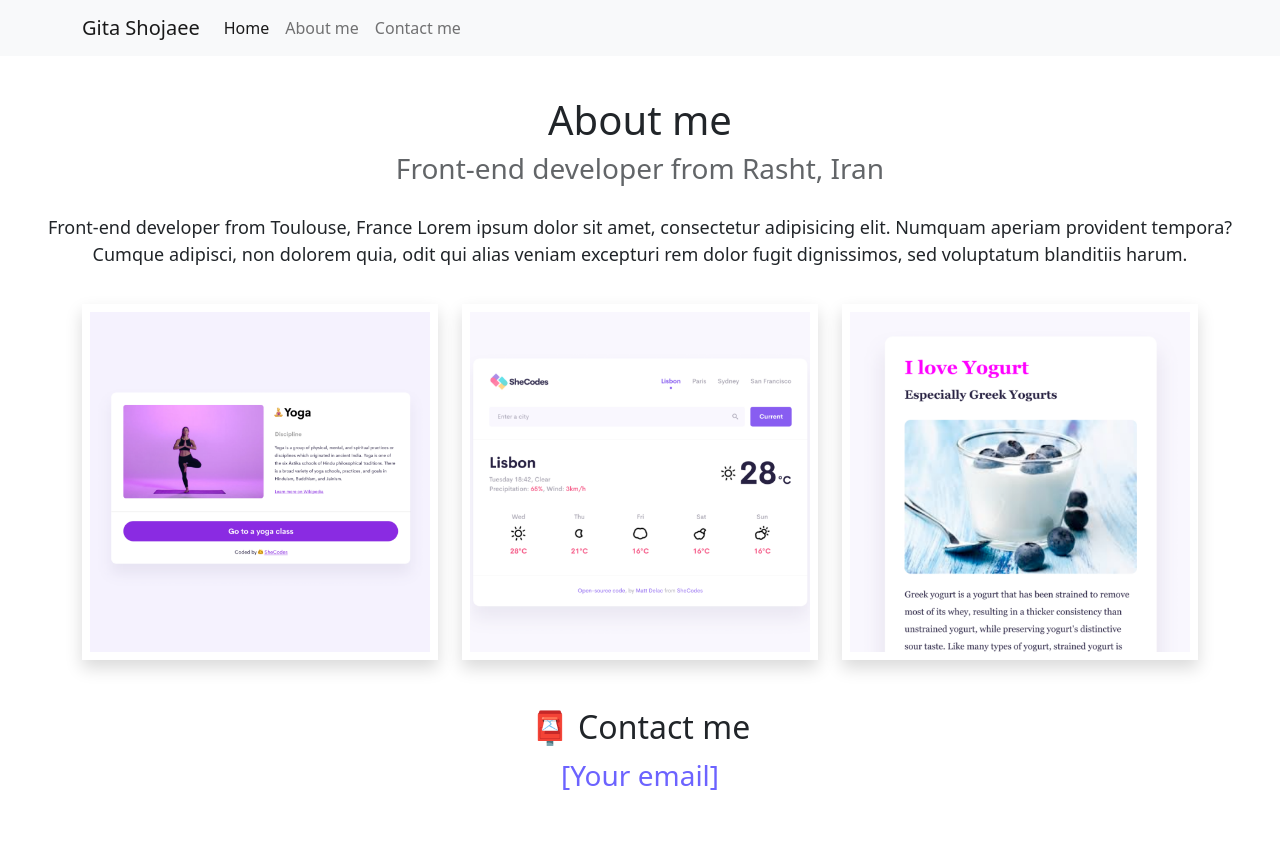
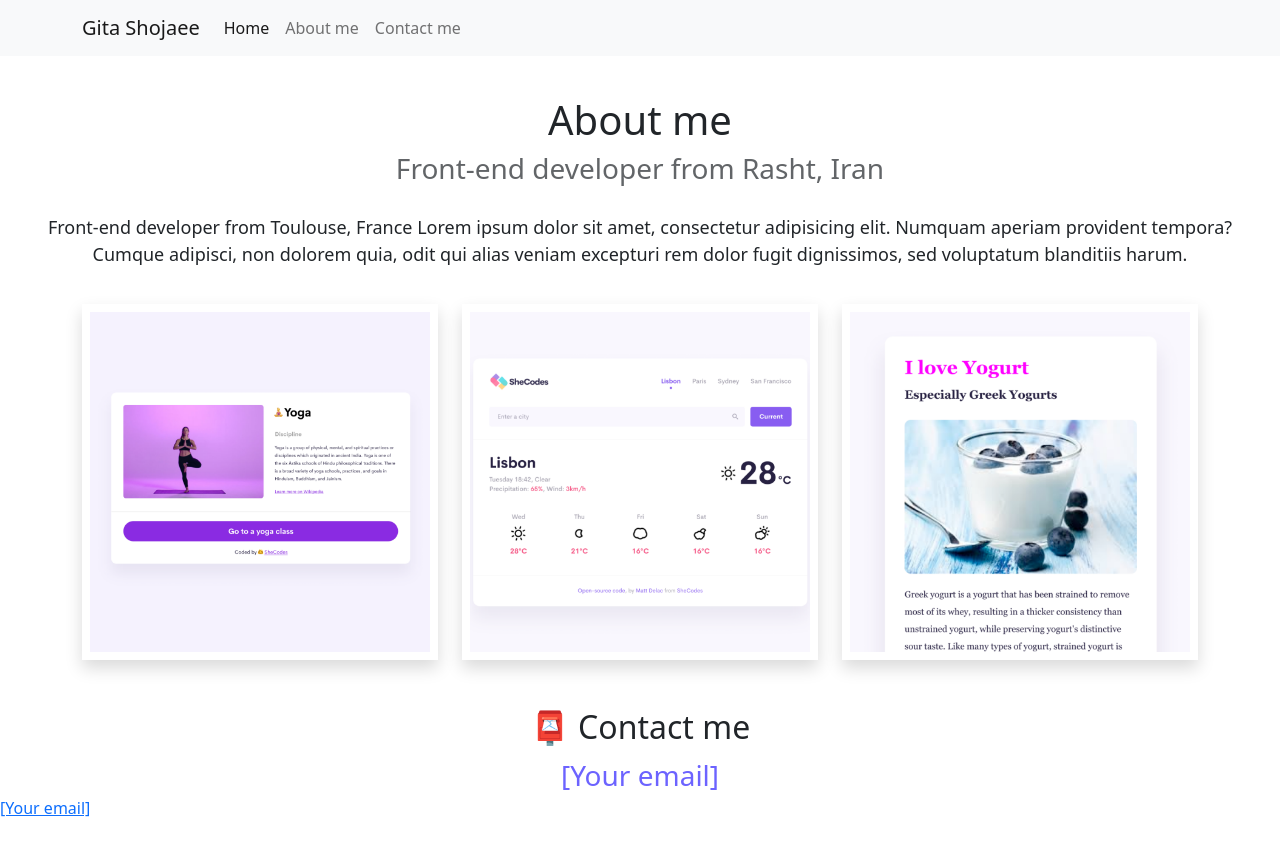
Before and after one commit to gitaShojaee/shecodes-responsive-project, a website: page about.html in a window 1280 px wide. Drawn offline with nearby package versions, Linux system fonts and the light colour scheme.

Commit message:
add github link to about.html

```diff
--- a/about.html
+++ b/about.html
@@ -81,6 +81,14 @@
       >
         [Your email]
       </a>
+      <a
+        href="https://github.com/gitaShojaee/shecodes-responsive-project"
+        class="Github Repository"
+        target="_blank"
+        title="Github link"
+      >
+        [Your email]
+      </a>
     </div>
     <script
       src="https://cdn.jsdelivr.net/npm/bootstrap@5.2.3/dist/js/bootstrap.bundle.min.js"
```
